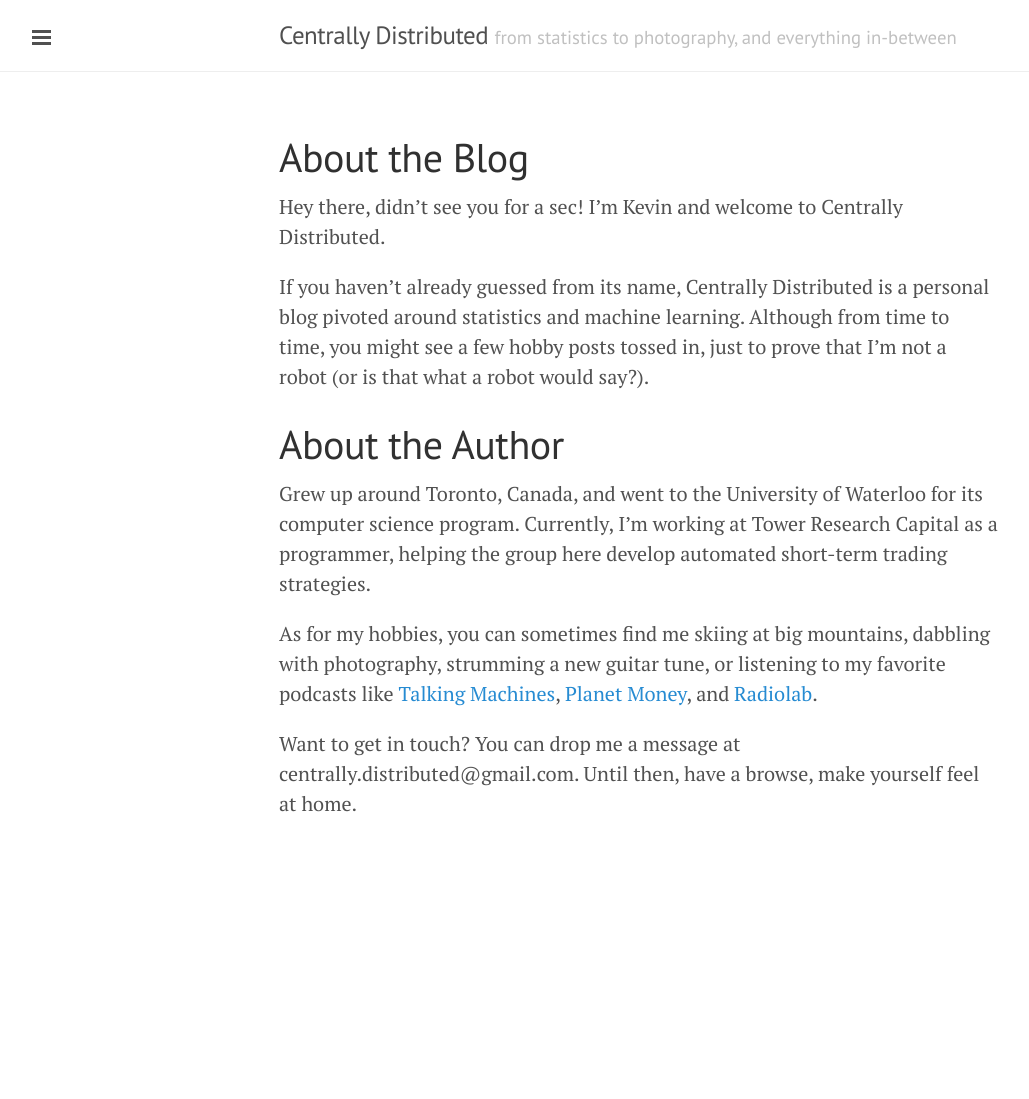
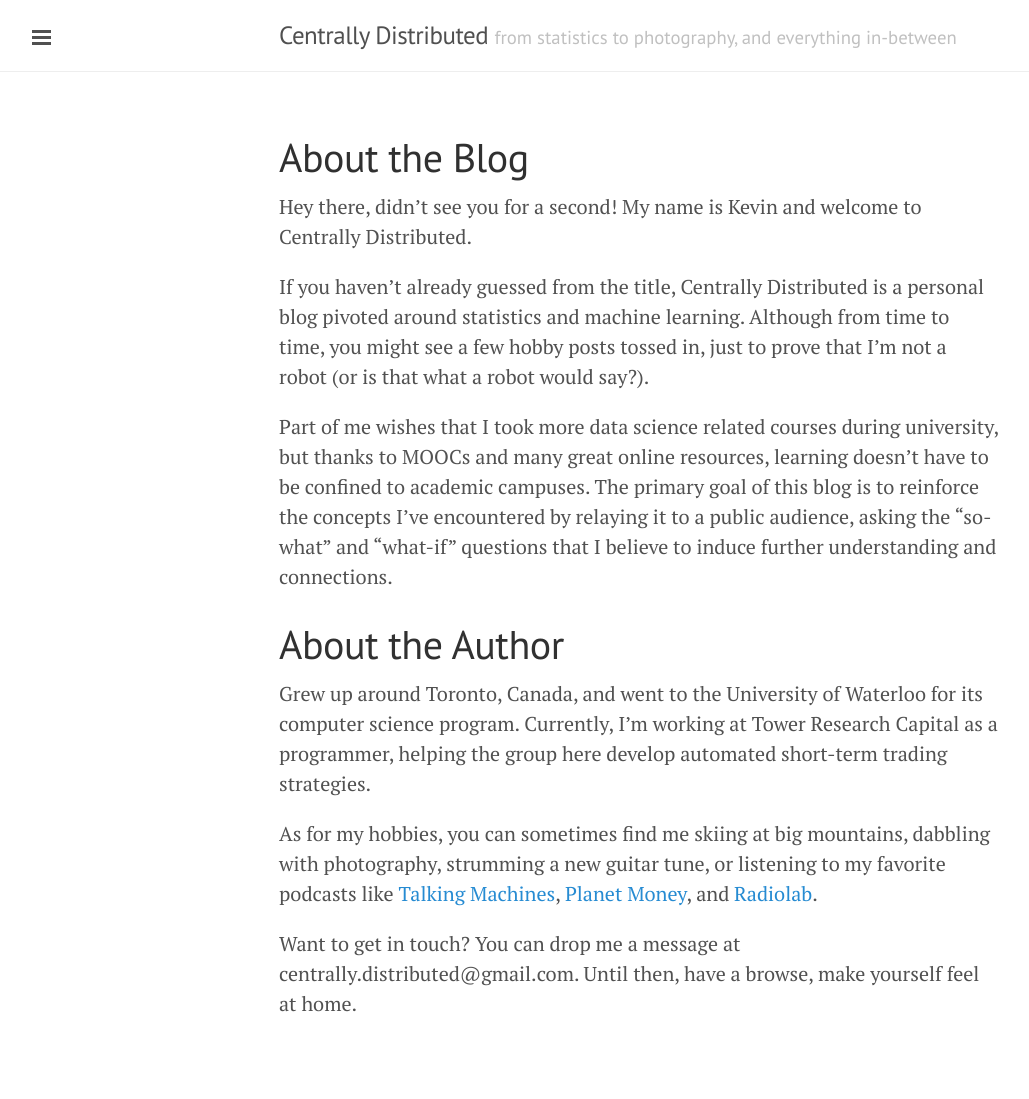
Before and after one commit to Estinox/estinox.github.io, a Jekyll site: the page built from about.md, in a window 1280 px wide. Shown: the whole page, without its empty margins (1-1030 px from the left). Built offline with Jekyll 4.4.1, drawn with Linux system fonts in a browser that asks for light colours; before the commit the page ends 900 px from its top, so only the background shows below that.

Commit message:
new about page mission statement

```diff
--- a/about.md
+++ b/about.md
@@ -3,9 +3,11 @@ layout: page
 title: About the Blog
 ---
 
-Hey there, didn't see you for a sec! I'm Kevin and welcome to Centrally Distributed.
+Hey there, didn't see you for a second! My name is Kevin and welcome to Centrally Distributed.
 
-If you haven't already guessed from its name, Centrally Distributed is a personal blog pivoted around statistics and machine learning. Although from time to time, you might see a few hobby posts tossed in, just to prove that I'm not a robot (or is that what a robot would say?).
+If you haven't already guessed from the title, Centrally Distributed is a personal blog pivoted around statistics and machine learning. Although from time to time, you might see a few hobby posts tossed in, just to prove that I'm not a robot (or is that what a robot would say?).
+
+Part of me wishes that I took more data science related courses during university, but thanks to MOOCs and many great online resources, learning doesn't have to be confined to academic campuses. The primary goal of this blog is to reinforce the concepts I've encountered by relaying it to a public audience, asking the "so-what" and "what-if" questions that I believe to induce further understanding and connections.
 
 # About the Author
 
```
